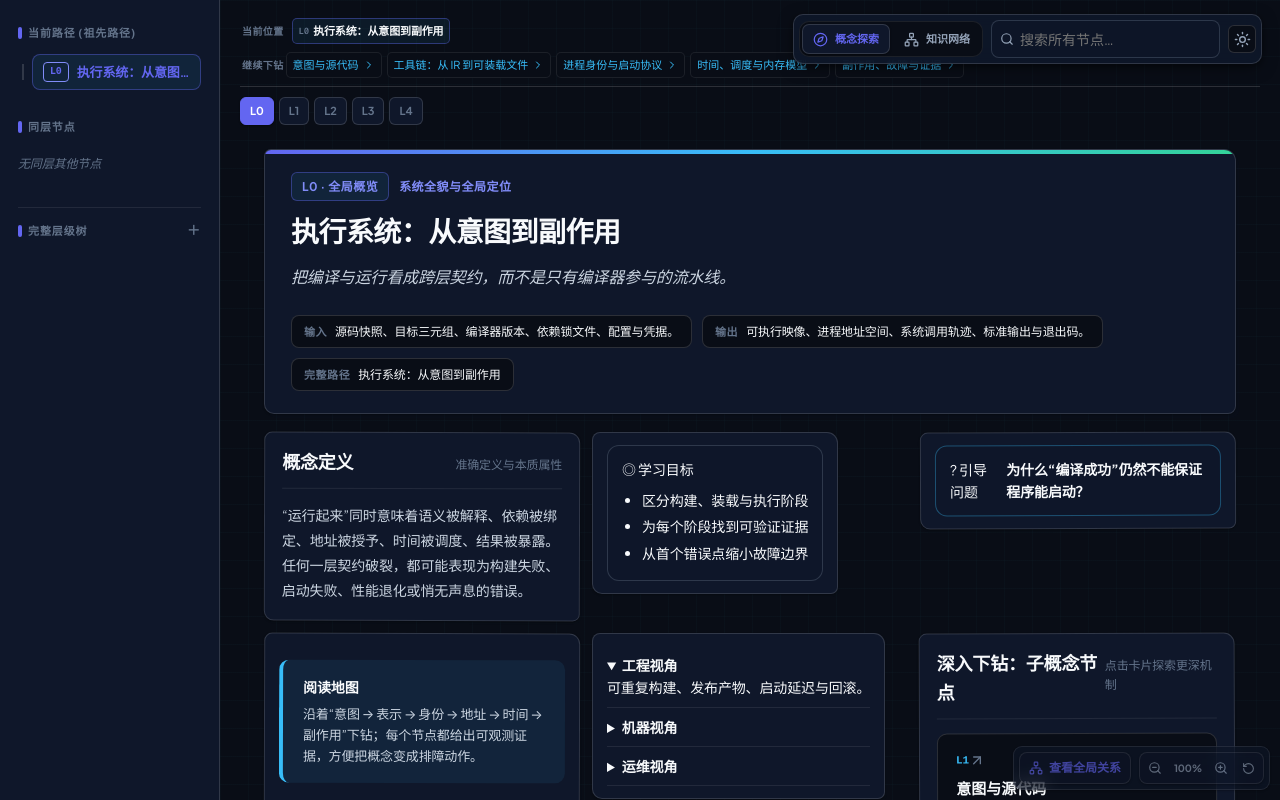
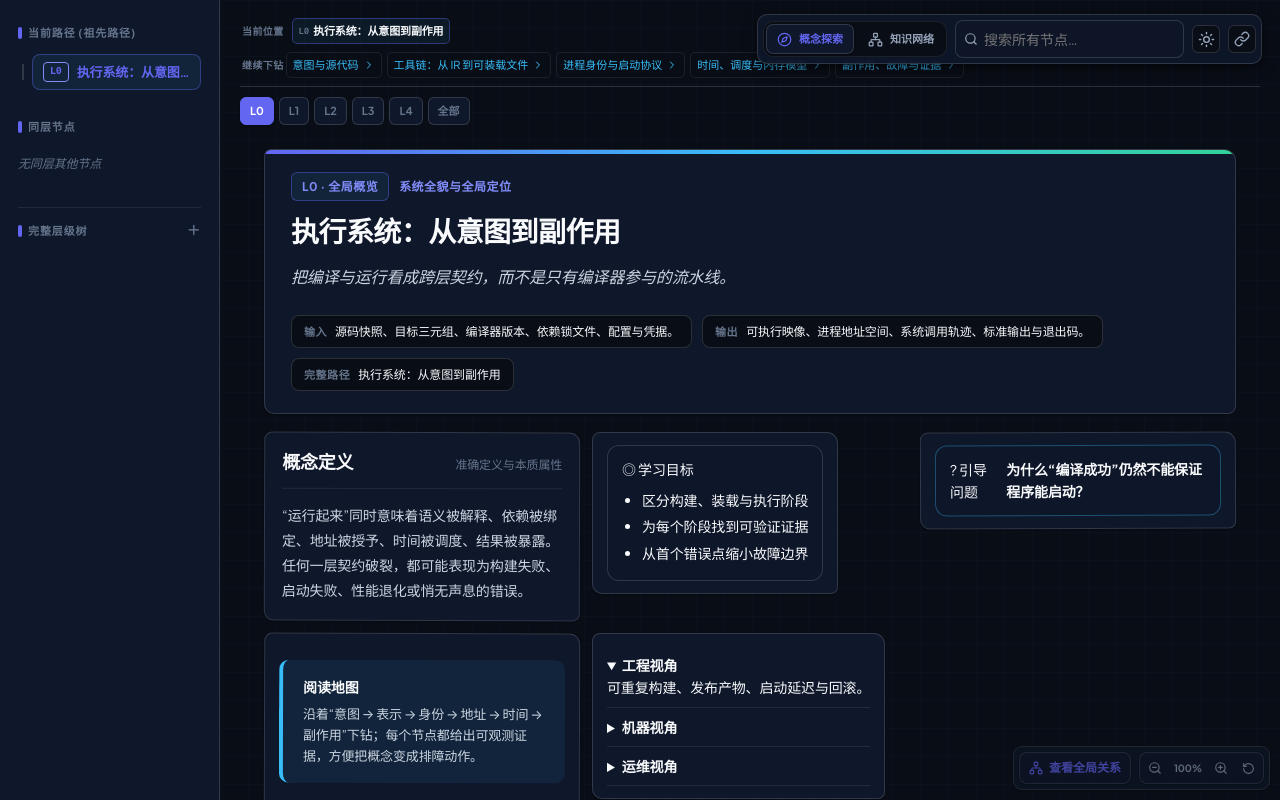
Before and after one commit to wurenrumian/concept-atlas, a React (Vite) app: page / in a window 1280 px wide. Both pictures are taken after a click on the button "L0". Built offline with nearby package versions, Linux system fonts and the light colour scheme.

Commit message:
feat: apply level filters and copy node links

```diff
--- a/src/app/App.jsx
+++ b/src/app/App.jsx
@@ -1,5 +1,5 @@
 import React, { useState, useEffect, useMemo } from 'react';
-import { Network, Compass, Sun, Moon, Search, X } from 'lucide-react';
+import { Network, Compass, Sun, Moon, Search, X, Link as LinkIcon } from 'lucide-react';
 import { buildGraphModel } from '../model/concept-schema.js';
 import { extractConceptData } from '../model/normalize-content.js';
 import { NodeExplorer } from '../views/NodeExplorer.jsx';
@@ -46,6 +46,7 @@ export function App({ mdxContent, initialData }) {
   });
   const [historyIndex, setHistoryIndex] = useState(0);
   const [globalQuery, setGlobalQuery] = useState('');
+  const [linkCopied, setLinkCopied] = useState(false);
 
   const searchResults = useMemo(() => {
     const query = globalQuery.trim().toLowerCase();
@@ -197,6 +198,22 @@ export function App({ mdxContent, initialData }) {
           >
             {theme === 'dark' ? <Sun size={17} /> : <Moon size={17} />}
           </button>
+          <button
+            className="theme-toggle-btn"
+            onClick={async () => {
+              try {
+                await navigator.clipboard.writeText(window.location.href);
+                setLinkCopied(true);
+                window.setTimeout(() => setLinkCopied(false), 1400);
+              } catch {
+                setLinkCopied(false);
+              }
+            }}
+            title={linkCopied ? '已复制当前节点链接' : '复制当前节点链接'}
+            aria-label={linkCopied ? '已复制当前节点链接' : '复制当前节点链接'}
+          >
+            <LinkIcon size={16} />
+          </button>
         </div>
         {currentView === 'explore' ? (
           <NodeExplorer
--- a/src/views/NodeExplorer.jsx
+++ b/src/views/NodeExplorer.jsx
@@ -1,5 +1,5 @@
 import React from 'react';
-import { ChevronRight, ArrowUpRight, CornerDownRight, ArrowLeft, Network, CornerLeftUp, ZoomIn, ZoomOut, RotateCcw } from 'lucide-react';
+import { ChevronRight, ArrowUpRight, CornerDownRight, ArrowLeft, Network, CornerLeftUp, ZoomIn, ZoomOut, RotateCcw, Link as LinkIcon } from 'lucide-react';
 import { getAncestorPath, getSiblingNodes } from '../model/concept-schema.js';
 import { LEVEL_DEFS } from '../model/relation-types.js';
 
@@ -81,6 +81,8 @@ export function NodeExplorer({
   const childNodes = currentNode.children
     .filter(id => nodes.has(id))
     .map(id => nodes.get(id));
+  const visibleChildNodes = selectedLevel ? childNodes.filter(node => node.level === selectedLevel) : childNodes;
+  const visibleSiblings = selectedLevel ? siblings.filter(node => node.level === selectedLevel) : siblings;
 
   // Node-specific relations
   const outgoingRelations = relations.filter(r => r.from === currentNode.id);
@@ -119,8 +121,8 @@ export function NodeExplorer({
         <div className="side-section">
           <div className="side-label">同层节点</div>
           <div className="sibling-list">
-            {siblings.length > 0 ? (
-              siblings.map(sib => (
+            {visibleSiblings.length > 0 ? (
+              visibleSiblings.map(sib => (
                 <button
                   key={sib.id}
                   className="sibling-btn"
@@ -160,13 +162,14 @@ export function NodeExplorer({
               {Object.keys(LEVEL_DEFS).map(lvl => (
                 <button
                   key={lvl}
-                  className={`level-pill ${currentNode.level === lvl ? 'active' : ''}`}
-                  onClick={() => onSelectLevel && onSelectLevel(lvl)}
+                  className={`level-pill ${(selectedLevel === lvl || (!selectedLevel && currentNode.level === lvl)) ? 'active' : ''}`}
+                  onClick={() => onSelectLevel && onSelectLevel(selectedLevel === lvl ? null : lvl)}
                   title={LEVEL_DEFS[lvl].desc}
                 >
                   {lvl}
                 </button>
               ))}
+              {selectedLevel && <button className="level-pill level-pill-clear" onClick={() => onSelectLevel && onSelectLevel(null)}>全部</button>}
             </div>
           </div>
 
@@ -346,14 +349,14 @@ export function NodeExplorer({
             ))}
 
             {/* Sub-node Exploration Cards (Drill Down Entrance) */}
-            {childNodes.length > 0 && (
+            {visibleChildNodes.length > 0 && (
               <section className="node-block drill-down-section">
                 <div className="block-head">
                   <h2>深入下钻：子概念节点</h2>
                   <small>点击卡片探索更深机制</small>
                 </div>
                 <div className="subnodes-grid">
-                  {childNodes.map(child => (
+                  {visibleChildNodes.map(child => (
                     <button
                       key={child.id}
                       className="subnode-card"
```
Also changed, not shown: 1 other file (tests, documents, lock files or other folders).
